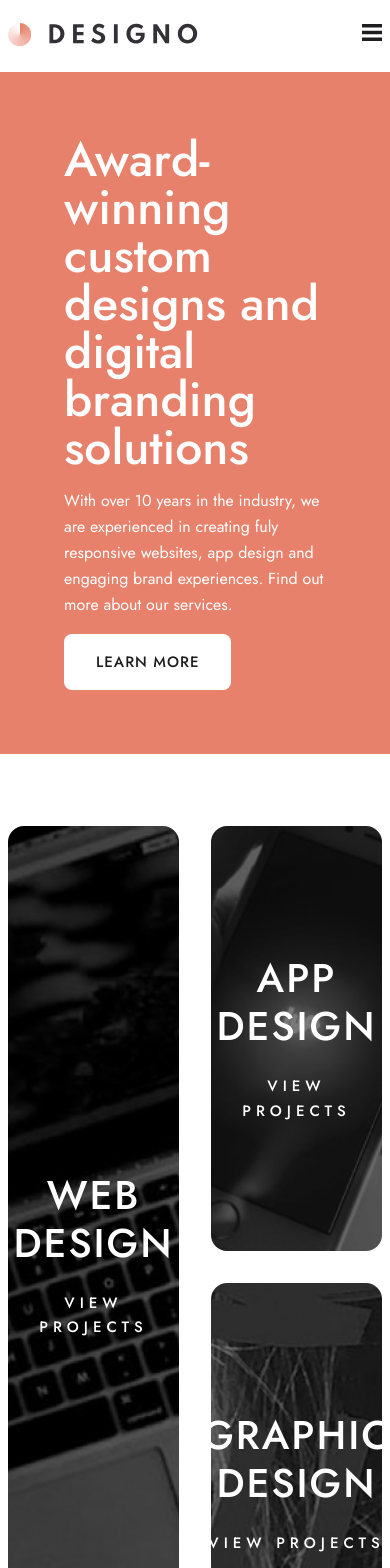
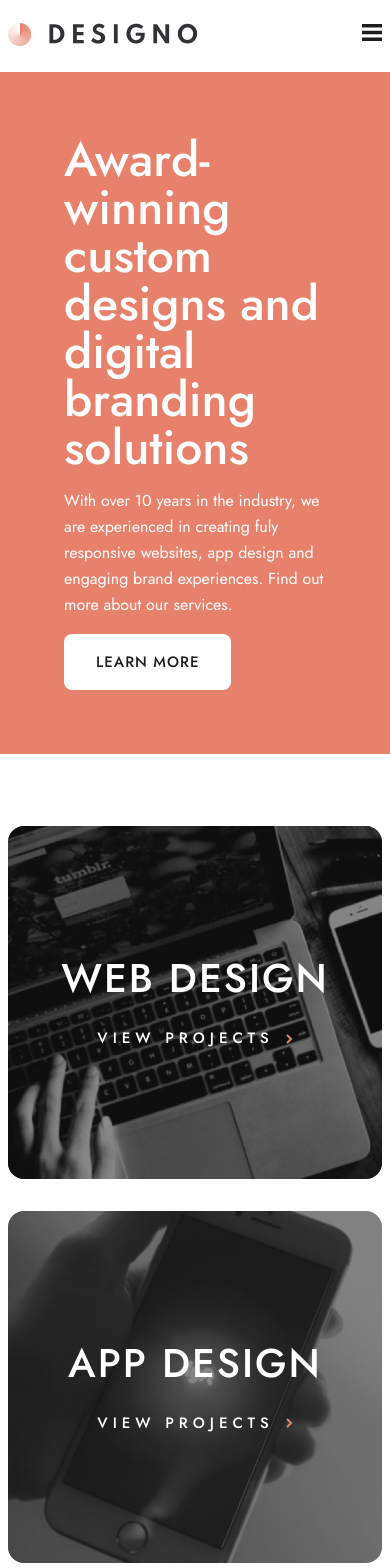
Before and after one commit to ngiles1/designo, a Next.js app: page / in a window 390 px wide. Shown: the top 1568 px of the page. Built offline with nearby package versions, Linux system fonts and the light colour scheme.

Commit message:
Finish BigLink component and make home promo/tri-item grids responsive
Fix the hardcoded href, add the peach hover overlay and arrow icon, and
stack the promo and Passionate/Resourceful/Friendly sections into a
single column below lg so they no longer render squeezed on mobile.

```diff
--- a/src/app/_components/big-link.tsx
+++ b/src/app/_components/big-link.tsx
@@ -10,8 +10,9 @@ type BigLinkProps = {
 export default function BigLink({ image, title, href }: BigLinkProps) {
   return (
     <Link
-      href="/"
+      href={href}
       className={clsx(
+        "group",
         "text-white",
         "text-center",
         "flex",
@@ -26,7 +27,18 @@ export default function BigLink({ image, title, href }: BigLinkProps) {
     >
       <img
         src={image}
-        className="brightness-50 w-full h-full object-cover absolute -z-1"
+        alt=""
+        className="w-full h-full object-cover absolute -z-2"
+      />
+      <div
+        className={clsx(
+          "absolute",
+          "inset-0",
+          "-z-1",
+          "bg-black/50",
+          "transition-colors",
+          "group-hover:bg-peach/70",
+        )}
       />
       <div>
         <div
@@ -42,8 +54,20 @@ export default function BigLink({ image, title, href }: BigLinkProps) {
           {title}
         </div>
 
-        <div className="uppercase font-medium text-[15px] tracking-[5px]">
+        <div
+          className={clsx(
+            "uppercase",
+            "font-medium",
+            "text-[15px]",
+            "tracking-[5px]",
+            "flex",
+            "items-center",
+            "justify-center",
+            "gap-3",
+          )}
+        >
           View projects
+          <img src="/assets/shared/desktop/icon-right-arrow.svg" alt="" />
         </div>
       </div>
     </Link>
--- a/src/app/page.tsx
+++ b/src/app/page.tsx
@@ -18,33 +18,33 @@ export default function Home() {
         <LinkButton href="/">Learn more</LinkButton>
       </section>
 
-      <section className="grid grid-cols-2 gap-8 max-sm:px-2 mb-18">
-        <div className="col-span-1">
+      <section className="flex flex-col gap-8 lg:grid lg:grid-cols-2 max-sm:px-2 mb-18">
+        <div className="lg:col-span-1">
           <BigLink
             image="/assets/home/desktop/image-web-design-large.jpg"
-            title="Web Design" href="/"
+            title="Web Design" href="/web-design"
           />
         </div>
 
-        <div className="col-span-1 flex flex-col gap-8">
+        <div className="flex flex-col gap-8 lg:col-span-1">
           <div>
             <BigLink
               image="/assets/home/desktop/image-app-design.jpg"
-              title="App Design" href="/"
+              title="App Design" href="/app-design"
             />
           </div>
 
           <div>
             <BigLink
               image="/assets/home/desktop/image-graphic-design.jpg"
-              title="Graphic Design" href="/"
+              title="Graphic Design" href="/graphic-design"
             />
           </div>
         </div>
       </section>
 
-      <section className="grid grid-cols-3 gap-8 max-sm:px-2 mb-12">
-        <div className="col-span-1">
+      <section className="flex flex-col gap-8 lg:grid lg:grid-cols-3 max-sm:px-2 mb-12">
+        <div className="lg:col-span-1">
           <TriItem
             bgRot={0}
             image="/assets/home/desktop/illustration-passionate.svg"
@@ -58,7 +58,7 @@ export default function Home() {
           </TriItem>
         </div>
 
-        <div className="col-span-1">
+        <div className="lg:col-span-1">
           <TriItem
             bgRot={270}
             image="/assets/home/desktop/illustration-resourceful.svg"
@@ -72,7 +72,7 @@ export default function Home() {
           </TriItem>
         </div>
 
-        <div className="col-span-1">
+        <div className="lg:col-span-1">
           <TriItem
             bgRot={90}
             image="/assets/home/desktop/illustration-friendly.svg"
```
